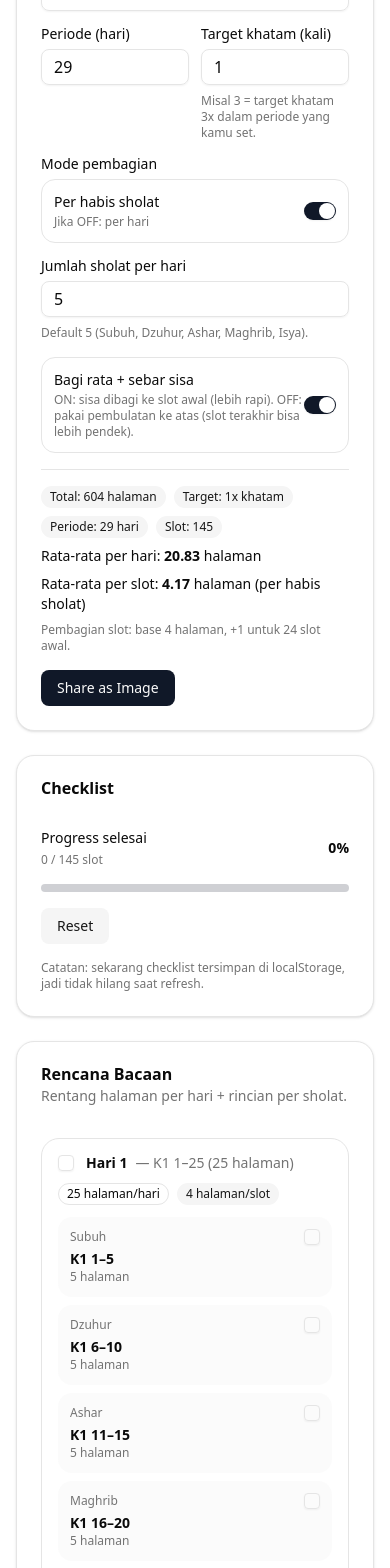
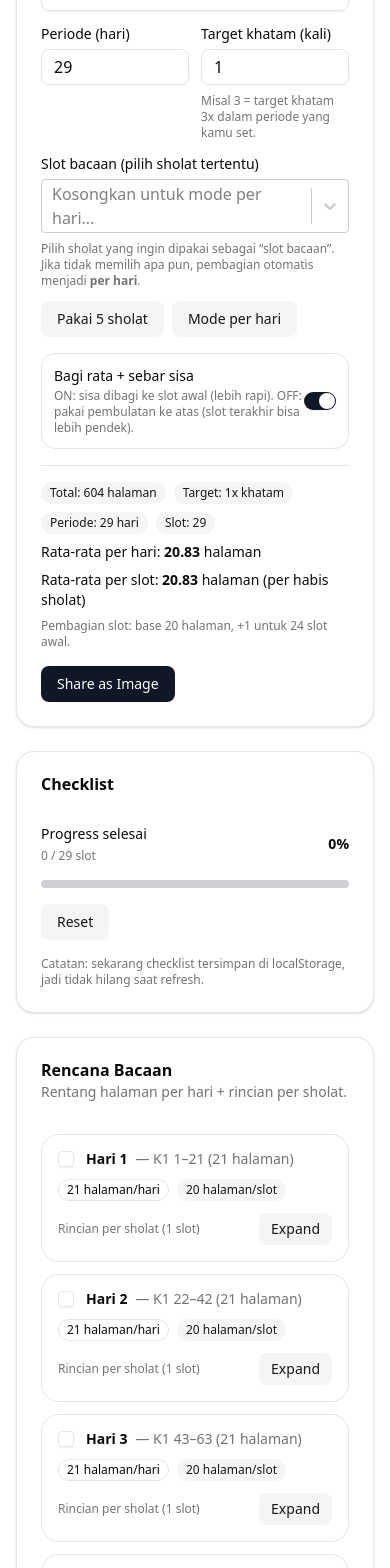
Before and after one commit to manHax/quran-khotmer, a React (Vite) app: page / in a window 390 px wide. Shown: the part 432-2000 px from the top of the page. Built offline with nearby package versions, Linux system fonts and the light colour scheme.

Commit message:
feat : minimize UI and add custom pray

```diff
--- a/package.json
+++ b/package.json
@@ -18,6 +18,7 @@
     "radix-ui": "^1.4.3",
     "react": "^19.2.0",
     "react-dom": "^19.2.0",
+    "react-select": "^5.10.2",
     "tailwind-merge": "^3.4.1",
     "tailwindcss": "^4.1.18"
   },
--- a/src/App.tsx
+++ b/src/App.tsx
@@ -14,6 +14,7 @@ import { useAccentOklch } from "./useAccentOklch";
 import { toPng } from "html-to-image";
 import { useRef } from "react";
 import { ShareCard } from "@/components/ui/ShareCard"
+import CreatableSelect from "react-select/creatable";
 
 // Quran Khatam Separator (simple)
 // - Supports splitting by pages (default 604) or ayat (custom total)
@@ -21,6 +22,8 @@ import { ShareCard } from "@/components/ui/ShareCard"
 // - Produces day-by-day ranges and optional prayer-by-prayer breakdown
 
 const STORAGE_KEY = "quran-khotmer:v1";
+const DEFAULT_PRAYER_OPTIONS = ["Subuh", "Dzuhur", "Ashar", "Maghrib", "Isya"];
+
 
 type Unit = "pages" | "ayat";
 type Mode = "per-day" | "per-prayer";
@@ -36,6 +39,7 @@ type PersistedState = {
   prayersPerDay: number;
   allowUneven: boolean;
   khatamTimes: number;
+  prayerSlots: string[];
 };
 
 function loadState(): PersistedState | null {
@@ -76,7 +80,6 @@ function saveState(state: PersistedState) {
 }
 
 const DEFAULT_TOTAL_PAGES = 604;
-const DEFAULT_PRAYERS_PER_DAY = 5;
 
 type Slot = {
   idx: number;
@@ -215,6 +218,10 @@ export default function App() {
 
 
   const initial = loadState();
+  const [prayerSlots, setPrayerSlots] = useState<string[]>(
+    initial?.prayerSlots?.length ? initial.prayerSlots : []
+  );
+
 
   const [unit, setUnit] = useState<Unit>(initial?.unit ?? "pages");
 
@@ -222,15 +229,15 @@ export default function App() {
   const [totalAyatRaw, setTotalAyatRaw] = useState<string>(String(initial?.totalAyat ?? 6236));
   const [daysRaw, setDaysRaw] = useState<string>(String(initial?.days ?? 29));
   const [khatamTimesRaw, setKhatamTimesRaw] = useState<string>(String(initial?.khatamTimes ?? 1));
-  const [prayersPerDayRaw, setPrayersPerDayRaw] = useState<string>(String(initial?.prayersPerDay ?? DEFAULT_PRAYERS_PER_DAY));
 
   const totalPages = parseIntOrDefault(totalPagesRaw, DEFAULT_TOTAL_PAGES, 1, 1_000_000);
   const totalAyat = parseIntOrDefault(totalAyatRaw, 6236, 1, 1_000_000);
   const days = parseIntOrDefault(daysRaw, 29, 1, 366);
   const khatamTimes = parseIntOrDefault(khatamTimesRaw, 1, 1, 1000);
-  const prayersPerDay = parseIntOrDefault(prayersPerDayRaw, DEFAULT_PRAYERS_PER_DAY, 1, 10);
+  const effectiveMode: Mode = prayerSlots.length > 0 ? "per-prayer" : "per-day";
+  const prayersPerDay = Math.max(1, prayerSlots.length); // dipakai hanya saat per-prayer
 
-  const [mode, setMode] = useState<Mode>(initial?.mode ?? "per-prayer");
+  const [mode] = useState<Mode>(initial?.mode ?? "per-prayer");
   const [allowUneven, setAllowUneven] = useState<boolean>(initial?.allowUneven ?? true);
 
   const baseTotal = unit === "pages" ? totalPages : totalAyat;
@@ -242,6 +249,12 @@ export default function App() {
   const [doneDays, setDoneDays] = useState<Record<number, boolean>>(initial?.doneDays ?? {});
   // Checklist per-sholat (key: "day:idx")
   const [doneSlots, setDoneSlots] = useState<Record<string, boolean>>(initial?.doneSlots ?? {});
+
+  const [expandedDays, setExpandedDays] = useState<Record<number, boolean>>({});
+
+  function toggleExpandDay(day: number) {
+    setExpandedDays((prev) => ({ ...prev, [day]: !prev[day] }));
+  }
 
   const plan = useMemo(() => {
     const safeDays = clampInt(Number(days), 1, 366);
@@ -304,6 +317,7 @@ export default function App() {
         prayersPerDay: prev?.prayersPerDay ?? prayersPerDay,
         allowUneven: prev?.allowUneven ?? allowUneven,
         khatamTimes: prev?.khatamTimes ?? khatamTimes,
+        prayerSlots: prev?.prayerSlots ?? prayerSlots,
       });
     } catch {
       // ignore
@@ -377,17 +391,18 @@ export default function App() {
       totalPages,
       totalAyat,
       days,
-      mode,
-      prayersPerDay,
+      mode: effectiveMode,
+      prayersPerDay, // optional, boleh dihapus dari PersistedState
       allowUneven,
       khatamTimes,
+      prayerSlots,
     });
   }, [doneDays, doneSlots, unit, totalPages, totalAyat, days, mode, prayersPerDay, allowUneven, khatamTimes]);
 
   const summary = useMemo(() => {
     const safeDays = clampInt(Number(days), 1, 366);
     const safePrayers = clampInt(Number(prayersPerDay), 1, 10);
-    const slots = mode === "per-prayer" ? safeDays * safePrayers : safeDays;
+    const slots = effectiveMode === "per-prayer" ? safeDays * prayersPerDay : safeDays;
     const avgPerDay = total / safeDays;
     const avgPerSlot = total / slots;
     const safeKhatam = clampInt(Number(khatamTimes), 1, 1000);
@@ -505,33 +520,46 @@ export default function App() {
               </div>
 
               <div className="space-y-2">
-                <Label>Mode pembagian</Label>
-                <div className="flex items-center justify-between rounded-xl border p-3">
-                  <div className="space-y-0.5">
-                    <div className="text-sm font-medium">Per habis sholat</div>
-                    <div className="text-xs text-muted-foreground">Jika OFF: per hari</div>
-                  </div>
-                  <Switch
-                    checked={mode === "per-prayer"}
-                    onCheckedChange={(v) => setMode(v ? "per-prayer" : "per-day")}
-                    aria-label="Toggle mode"
+                <Label>Slot bacaan (pilih sholat tertentu)</Label>
+
+                <CreatableSelect
+                  isMulti
+                  placeholder="Kosongkan untuk mode per hari…"
+                  value={prayerSlots.map((x) => ({ label: x, value: x }))}
+                  options={DEFAULT_PRAYER_OPTIONS.map((x) => ({ label: x, value: x }))}
+                  onChange={(items) => {
+                    const arr = (items ?? [])
+                      .map((it) => it.value.trim())
+                      .filter(Boolean);
+
+                    setPrayerSlots(arr);
+                    // jika arr kosong -> otomatis mode per-hari (via effectiveMode)
+                  }}
+                  formatCreateLabel={(input) => `Tambah "${input}"`}
                 />
+
+                <p className="text-xs text-muted-foreground">
+                  Pilih sholat yang ingin dipakai sebagai “slot bacaan”. Jika tidak memilih apa pun, pembagian otomatis menjadi <b>per hari</b>.
+                </p>
+
+                {/* shortcut button opsional */}
+                <div className="flex flex-wrap gap-2 pt-1">
+                  <Button
+                    type="button"
+                    variant="secondary"
+                    onClick={() => setPrayerSlots(DEFAULT_PRAYER_OPTIONS)}
+                  >
+                    Pakai 5 sholat
+                  </Button>
+                  <Button
+                    type="button"
+                    variant="secondary"
+                    onClick={() => setPrayerSlots([])}
+                  >
+                    Mode per hari
+                  </Button>
                 </div>
               </div>
-
-              {mode === "per-prayer" && (
-                <div className="space-y-2">
-                  <Label>Jumlah sholat per hari</Label>
-                  <Input
-                    inputMode="numeric"
-                    value={prayersPerDayRaw}
-                    onChange={(e) => setPrayersPerDayRaw(e.target.value)}
-                    onBlur={() => setPrayersPerDayRaw(String(parseIntOrDefault(prayersPerDayRaw, DEFAULT_PRAYERS_PER_DAY, 1, 10)))}
-                  />
-
-                  <p className="text-xs text-muted-foreground">Default 5 (Subuh, Dzuhur, Ashar, Maghrib, Isya).</p>
-                </div>
-              )}
 
               <div className="flex items-center justify-between rounded-xl border p-3">
                 <div className="space-y-0.5">
@@ -654,24 +682,36 @@ export default function App() {
                       </div>
                     </div>
 
-                    {mode === "per-prayer" && (
-                      <div className="mt-3 grid gap-2 md:grid-cols-5">
-                        {d.slots.map((s, idx) => {
-                          const k = slotKey(d.day, idx);
-                          const checked = !!doneSlots[k];
+                    <>
+                      {/* Toggle hanya muncul di mobile */}
+                      <div className="mt-3 flex items-center justify-between md:hidden">
+                        <div className="text-xs text-muted-foreground">
+                          Rincian per sholat ({d.slots.length} slot)
+                        </div>
 
-                          return (
+                        <Button
+                          type="button"
+                          variant="secondary"
+                          size="sm"
+                          onClick={() => toggleExpandDay(d.day)}
+                        >
+                          {expandedDays[d.day] ? "Collapse" : "Expand"}
+                        </Button>
+                      </div>
+
+                      {/* Desktop: selalu tampil */}
+                      <div className="mt-3 hidden md:grid gap-2 md:grid-cols-5">
+                        {d.slots.map((s, idx) => (
                           <div key={s.idx} className="rounded-xl bg-muted/40 p-3">
-                              <div className="flex items-center justify-between gap-2">
+                            <div className="flex items-start justify-between gap-2">
                               <div className="text-xs font-medium text-muted-foreground">
                                 {prayerName(idx)}
                               </div>
 
-                                {/* Checkbox per-sholat */}
                               <Checkbox
-                                  checked={checked}
+                                checked={!!doneSlots[slotKey(d.day, idx)]}
                                 onCheckedChange={() => toggleSlot(d.day, idx)}
-                                  aria-label={`Checklist ${prayerName(idx)} hari ${d.day}`}
+                                aria-label={`Selesai ${prayerName(idx)} hari ${d.day}`}
                               />
                             </div>
 
@@ -682,10 +722,38 @@ export default function App() {
                               {s.size} {unitLabel}
                             </div>
                           </div>
-                          );
-                        })}
+                        ))}
+                      </div>
+
+                      {/* Mobile: tampil hanya kalau expanded */}
+                      {expandedDays[d.day] && (
+                        <div className="mt-3 grid gap-2 md:hidden grid-cols-2">
+                          {d.slots.map((s, idx) => (
+                            <div key={s.idx} className="rounded-xl bg-muted/40 p-3">
+                              <div className="flex items-start justify-between gap-2">
+                                <div className="text-xs font-medium text-muted-foreground">
+                                  {prayerName(idx)}
+                                </div>
+
+                                <Checkbox
+                                  checked={!!doneSlots[slotKey(d.day, idx)]}
+                                  onCheckedChange={() => toggleSlot(d.day, idx)}
+                                  aria-label={`Selesai ${prayerName(idx)} hari ${d.day}`}
+                                />
+                              </div>
+
+                              <div className="mt-1 text-sm font-semibold">
+                                {s.start != null && s.end != null ? formatWrappedRange(s.start, s.end, baseTotal) : "—"}
+                              </div>
+                              <div className="text-xs text-muted-foreground">
+                                {s.size} {unitLabel}
+                              </div>
+                            </div>
+                          ))}
                         </div>
                       )}
+                    </>
+
                   </div>
                 );
               })}
```
Also changed, not shown: 1 other file (tests, documents, lock files or other folders). Lines whose indentation alone changed are shown as unchanged.
